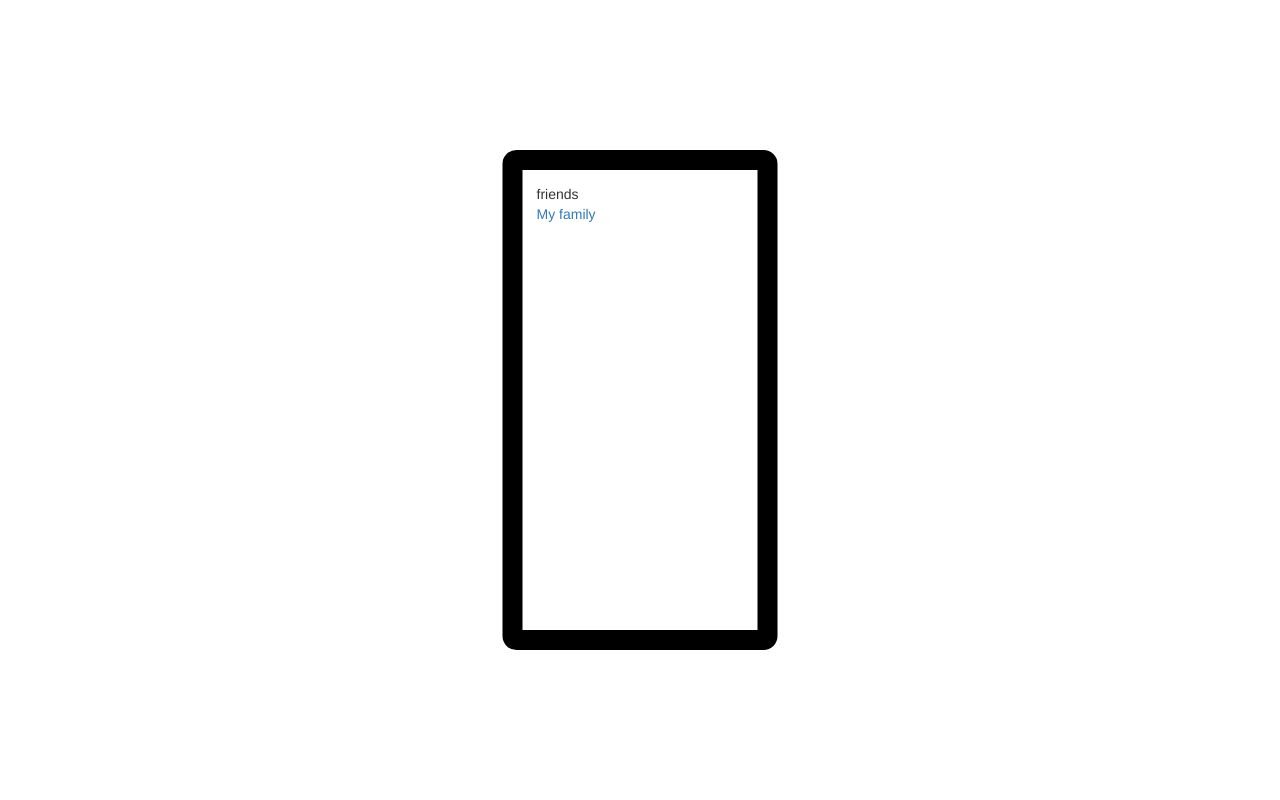
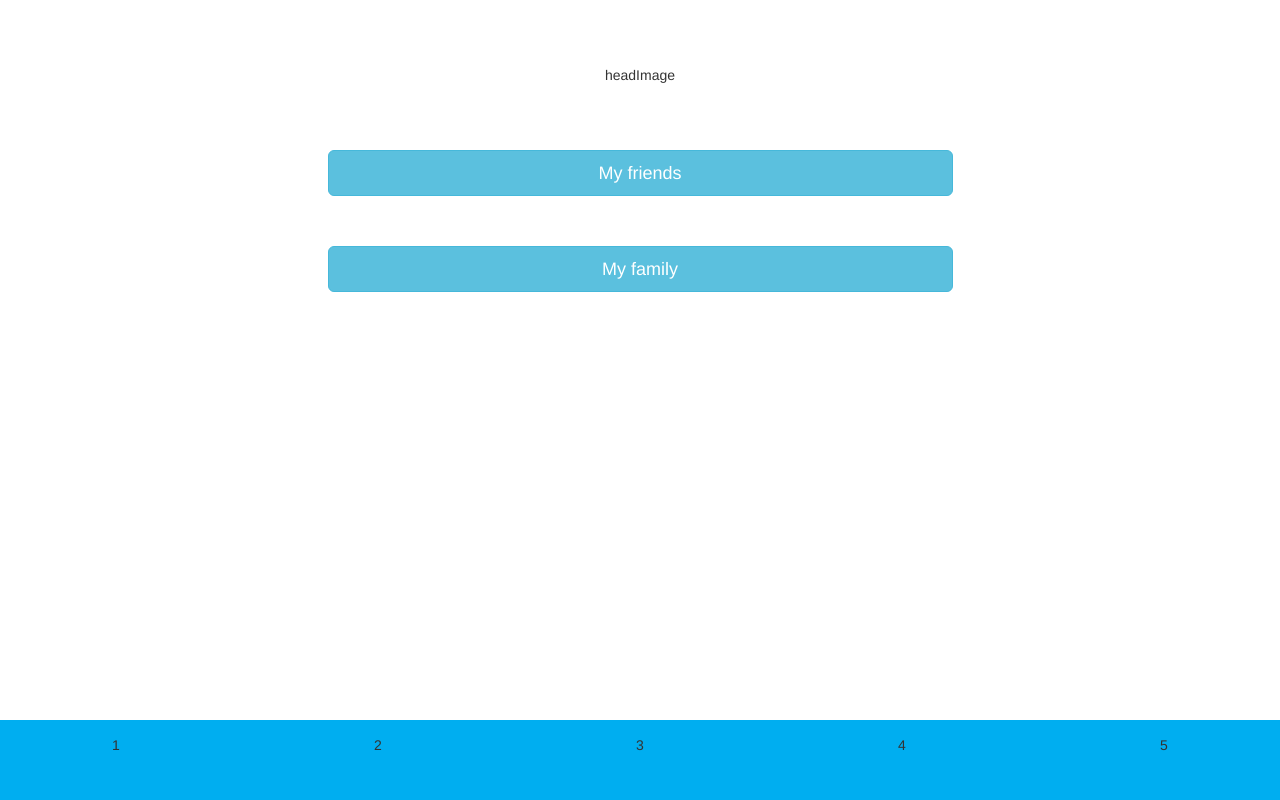
Before and after one commit to ONEKINGDOMS/familyTree, a website: page app/index.html at #!/home in a window 1280 px wide. Drawn offline with nearby package versions, Linux system fonts and the light colour scheme; some packages are replaced by stand-ins of ours.

Commit message:
Create Home Page

```diff
--- a/app/app.css
+++ b/app/app.css
@@ -1,20 +1,88 @@
 /* app css stylesheet */
+
 body {
     background: white
 }
 
+
+/*
 .mockScreen{
   background: white;
+  position: relative;
   border-radius: 1em;
-  border: 20px solid black;
+  border: 10px solid black;
   padding: 1em;
-  position: absolute;
   top: 50%;
   left: 50%;
   width:275px;
   height: 500px;
   margin-right: -50%;
   transform: translate(-50%, -50%)
+}
+*/
+
+
+.center{
+  position: absolute;
+  border-radius: 1em;
+  padding: 1em;
+  top: 50%;
+  left: 9%;
+  margin-right: -50%;
+}
+
+.headImage{
+   top: 25%;
+}
+.frinends{
+   top: 40%;
+}
+.family{
+   top: 60%;
+}
+
+.col-xs-15,
+.col-sm-15,
+.col-md-15,
+.col-lg-15 {
+    position: relative;
+    min-height: 1px;
+    padding-right: 10px;
+    padding-left: 10px;
+}
+
+.col-xs-15 {
+    width: 20%;
+    float: left;
+}
+
+@media (min-width: 768px) {
+    .col-sm-15 {
+        width: 20%;
+        float: left;
+    }
+}
+
+@media (min-width: 992px) {
+    .col-md-15 {
+        width: 20%;
+        float: left;
+    }
+}
+
+@media (min-width: 1200px) {
+    .col-lg-15 {
+        width: 20%;
+        float: left;
+    }
+}
+
+.menuTab {
+    position: absolute;
+    bottom: 0;
+    background-color: #00AEF0;
+    width: 100%;
+    height: 10%;
 }
 
 .menu {
@@ -40,3 +108,14 @@ body {
     content: "|";
     padding-right: 0.3em;
 }
+
+.text {
+    text-align: center;
+    vertical-align: middle;
+    line-height: 50px;
+}
+
+.content{
+    margin-top: 50px;
+    margin-bottom: 30px;
+}
--- a/app/home/home.html
+++ b/app/home/home.html
@@ -2,15 +2,42 @@
     <a class="return"></a>
     <span>{{title}}</span>
 </div>
-<div class="headImage">
+<div class="row content">
+    <div class="col-md-6 col-md-offset-3 col-sm-6 col-sm-offset-3 col-xs-6 col-xs-offset-3 text">headImage</div>
+</div>
+<div class="row content">
+    <div class="col-md-6 col-md-offset-3 col-sm-6 col-sm-offset-3 col-xs-6 col-xs-offset-3 text">
+        <a class="btn btn-info btn-lg btn-block">
+        My friends
+      </a>
+    </div>
+</div>
+<div class="row content">
+    <div class="col-md-6 col-md-offset-3 col-sm-6 col-sm-offset-3 col-xs-6 col-xs-offset-3 text">
+        <a class="btn btn-info btn-lg btn-block">
+        My family
+      </a>
 
-</div>
-
-<div class="">
-      friends
+    </div>
 </div>
 
 
-<a class="" href="#/myfamily">
-      My family
-</a>
+<div class="menuTab" role="group" aria-label="...">
+    <div class="row">
+        <div class="col-md-15 col-sm-15  col-xs-15 text">
+            1
+        </div>
+        <div class="col-md-15 col-sm-15  col-xs-15 text">
+            2
+        </div>
+        <div class="col-md-15 col-sm-15 col-xs-15 text">
+            3
+        </div>
+        <div class="col-md-15 col-sm-15 col-xs-15 text">
+            4
+        </div>
+        <div class="col-md-15 col-sm-15 col-xs-15 text">
+            5
+        </div>
+    </div>
+</div>
```
Lines whose indentation alone changed are shown as unchanged.
